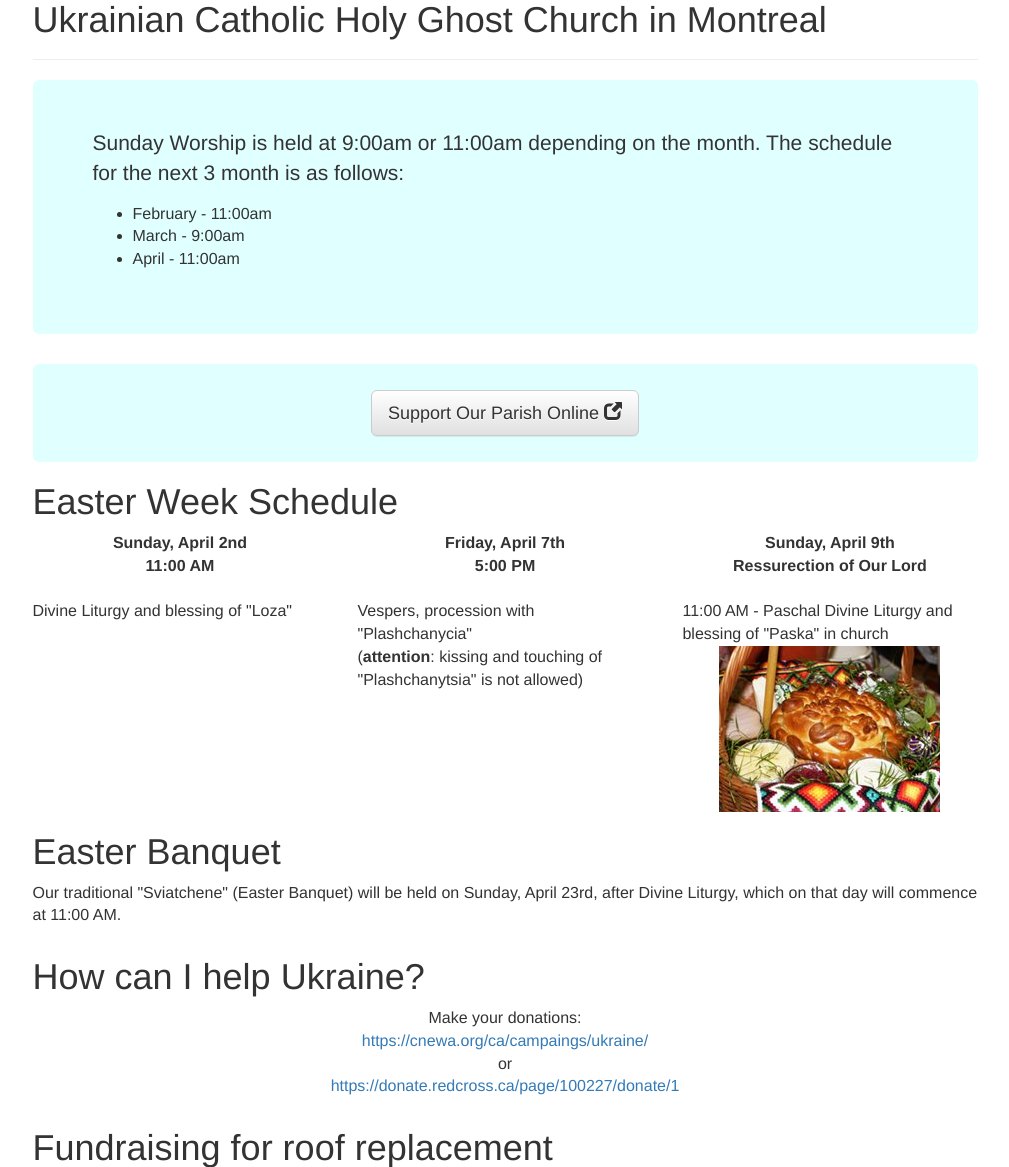
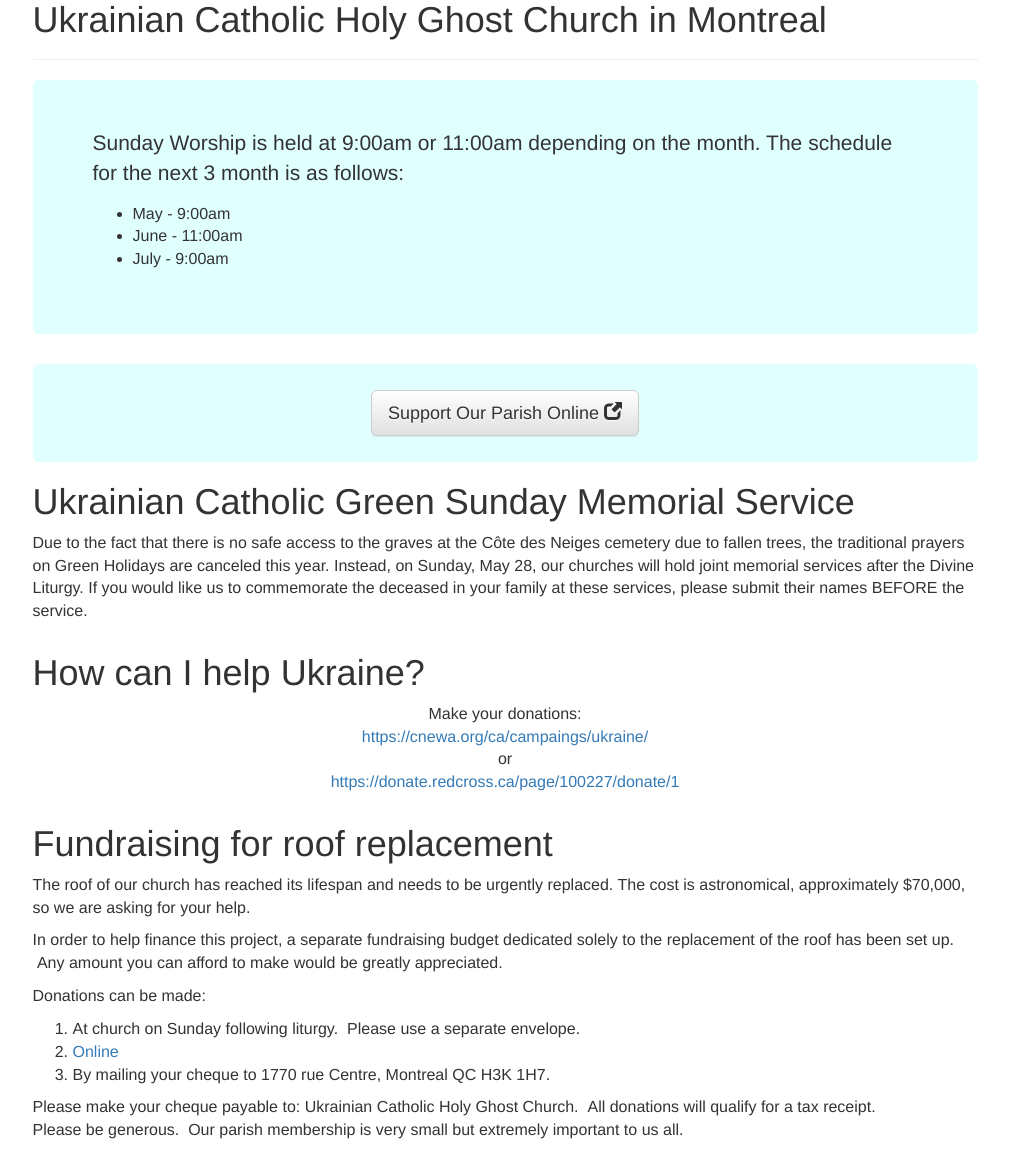
Before and after one commit to Netopya/UCHGC-Website, a PHP site: page /index.php in a window 1280 px wide. Shown: the part 340-1507 px from the top of the page, without its empty margins (135-1144 px from the left). Run offline with PHP 8.4, Linux system fonts and the light colour scheme; some libraries are stand-ins or nearby versions.

Commit message:
Green Sunday updates

```diff
--- a/index.php
+++ b/index.php
@@ -80,12 +80,12 @@
                     </div>
                 </div>
 
-                <!-- <div class="row">
+                <div class="row">
                     <div class="col-lg-10 col-lg-offset-1">
                         <h1><?php echo $gr2013_title[$refined_laguage]; ?></h1>
-                        <p><?php echo $gr2013_content[$refined_laguage]; ?></p>
+                        <p><?php echo $gr2023_content[$refined_laguage]; ?></p>
                     </div>
-                </div> -->
+                </div>
 
                 <!-- <div class="row">
                     <div class="col-lg-10 col-lg-offset-1">
@@ -131,6 +131,7 @@
                     </div>
                 </div> -->
 
+                <?php /*
                 <div class="row">
                     <div class="col-lg-10 col-lg-offset-1">
                         <h1><?php echo $e_t[$refined_laguage]; ?></h1>
@@ -163,7 +164,7 @@
                         <p><?php echo $eb_t[$refined_laguage]; ?></p>
                     </div>
                 </div>
-
+                */ ?>
                 <div class="row">
                     <div class="col-lg-10 col-lg-offset-1">
                         <?php getContent('uk_help'); ?>
--- a/opening_php.php
+++ b/opening_php.php
@@ -273,9 +273,9 @@
     );
 
 	$schedual_text_new = array(
-		"Sunday Worship is held at 9:00am or 11:00am depending on the month. The schedule for the next 3 month is as follows:<ul><li>February - 11:00am</li><li>March - 9:00am</li><li>April - 11:00am</li></ul>",
-		"Les messes dominicales auront lieu soie à 9h ou 11h dependant du mois. L'horaire pour les prochains 3 mois est le suivant:<ul><li>Février - 11h</li><li>Mars - 9h</li><li>Avril - 11h</li></ul>",
-		"Кожного місяця нелільні і святкові Богослужби будуть починатвися почергво О 9 або 11 годині <ul><li>Лютий – 11 година</li><li>березень – 9 година</li><li>квітень – 11 година</li><li>і так далі</li></ul>"
+		"Sunday Worship is held at 9:00am or 11:00am depending on the month. The schedule for the next 3 month is as follows:<ul><li>May - 9:00am</li><li>June - 11:00am</li><li>July - 9:00am</li></ul>",
+		"Les messes dominicales auront lieu soie à 9h ou 11h dependant du mois. L'horaire pour les prochains 3 mois est le suivant:<ul><li>Mai - 9h</li><li>Juin - 11h</li><li>Juillet - 9h</li></ul>",
+		"Кожного місяця нелільні і святкові Богослужби будуть починатвися почергво О 9 або 11 годині <ul><li>травень – 9 година</li><li>червень – 11 година</li><li>липень – 9 година</li><li>і так далі</li></ul>"
 	);
 
     $donation_button = array(
@@ -379,7 +379,7 @@
     $eb_h = array("Easter Banquet","Banquet Pâques","СПІЛЬНЕ ПАРАФІЯЛЬНЕ СВЯЧЕНЕ");
     $eb_t = array("Our traditional \"Sviatchene\" (Easter Banquet) will be held on Sunday, April 23rd, after Divine Liturgy, which on that day will commence at 11:00 AM.","Notre traditionnelle «Sviatchene» (Banquet Pâques) aura lieu le dimanche 23 avril, après la divine liturgie qui commencera cette journée, à 11 h.","СПІЛЬНЕ ПАРАФІЯЛЬНЕ СВЯЧЕНЕ  відбудеться  в  Неділю, 23 квітень по Службі Божій. В цей день Служба Божа служитиметься о 11:00");
 
-	$gr2013_title = array("Ukrainian Catholic Green Sunday Memorial Service","Service commémoratif catholique du dimanche vert ukrainien","Неділя Зіслання Святого Духа похід і соборна панахида на цвинтарі");
+	$gr2013_title = array("Ukrainian Catholic Green Sunday Memorial Service","Service commémoratif catholique du dimanche vert ukrainien","Неділя Зіслання Святого Духа");
 	$gr2013_content = array("\"Zelenyj Swiata\" this year falls on Sunday June 5th</br>
     During the week before \"Zelenyj Swiata\", that is, from Monday, May 30th to Saturday June 4th, every day from 11:00 to 2:00</br>
     Fr. Volodymyr Vitt will perform \"Panachydy\" at Cote des Neiges cemetery for the faithful who request them.</br>
@@ -400,6 +400,16 @@
         <a href=\"mailto:v.vitt@hotmail.com\">v.vitt@hotmail.com</a>
         ");
 
+    $gr2023_content = array("Due to the fact that there is no safe access to the graves at the Côte des Neiges cemetery due to fallen trees, the traditional prayers on Green Holidays are canceled this year.
+    Instead, on Sunday, May 28, our churches will hold joint memorial services after the Divine Liturgy.
+    If you would like us to commemorate the deceased in your family at these services, please submit their names BEFORE the service.",
+            "En raison de l'impossibilité d'accéder en toute sécurité aux tombes du cimetière de la Côte des Neiges à cause des arbres tombés, les prières traditionnelles pour les Fêtes Vertes sont annulées cette année.
+            Au lieu de cela, le dimanche 28 mai, nos églises organiseront des services commémoratifs communs après la Divine Liturgie.
+            Si vous souhaitez que nous fassions mémoire des défunts de votre famille lors de ces services, veuillez nous communiquer leurs noms AVANT le service.",
+            "З тої причини, що на цвинтарі Кот-де-Неж з причини повалених дерев нема безпечного доступу до могил, традиційні молитви на Зелені Свята цього року відміняються.
+            Замість того в Неділю 28 травня у наших храмах по Службі Божій будуть служитися спільні Панахиди.
+            Якщо ви бажаєте, щоб на цих Панахидах ми поминалих померлих у вашій родині, просимо подати їх імена  ПЕРЕД ПОЧАТКОМ СЛУЖБИ БОЖ
+            ");
 
 
 	$sch2013_title = array("Catechism Classes","Classes de catéchisme","Yроки катехизму");
```
